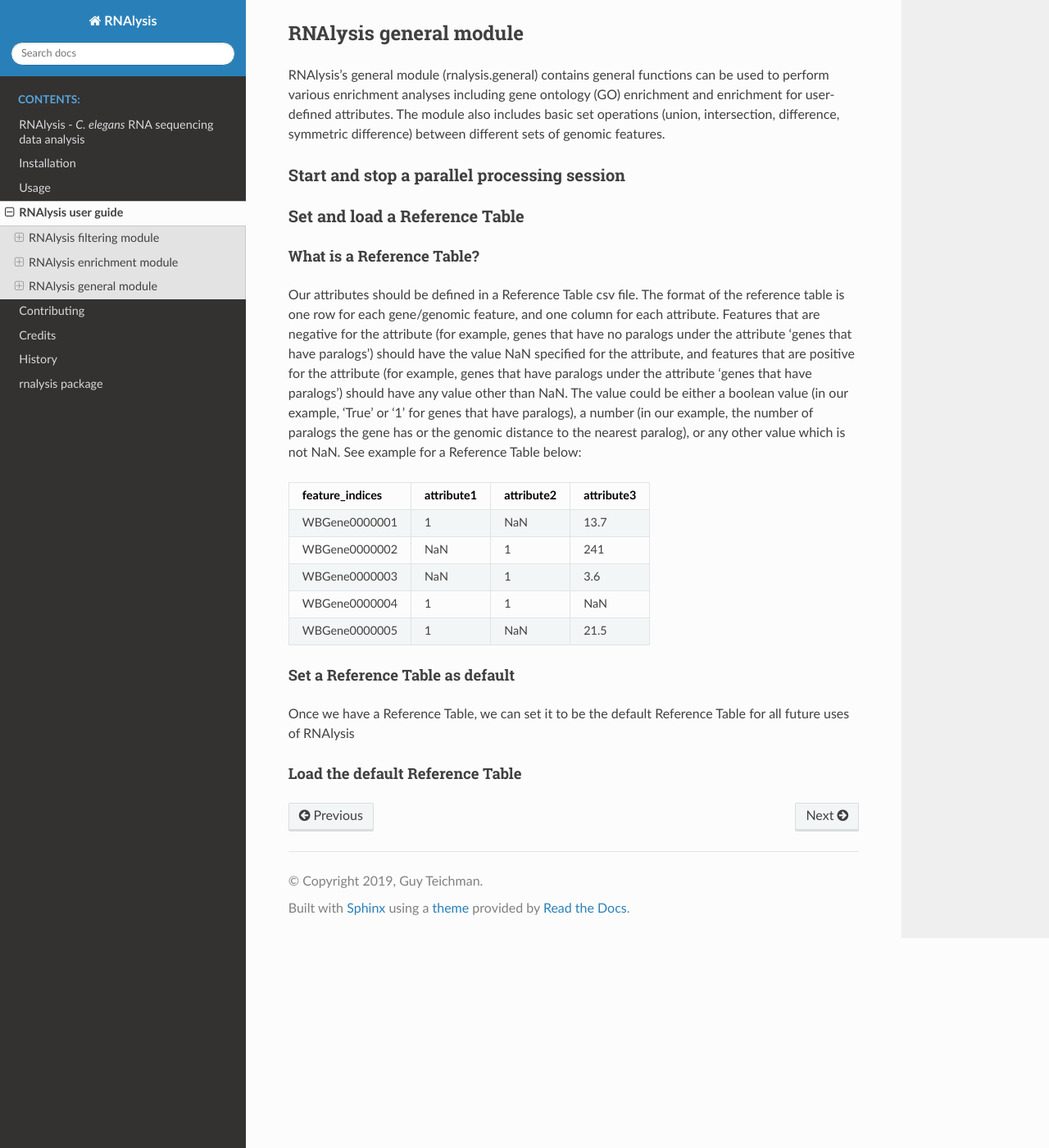
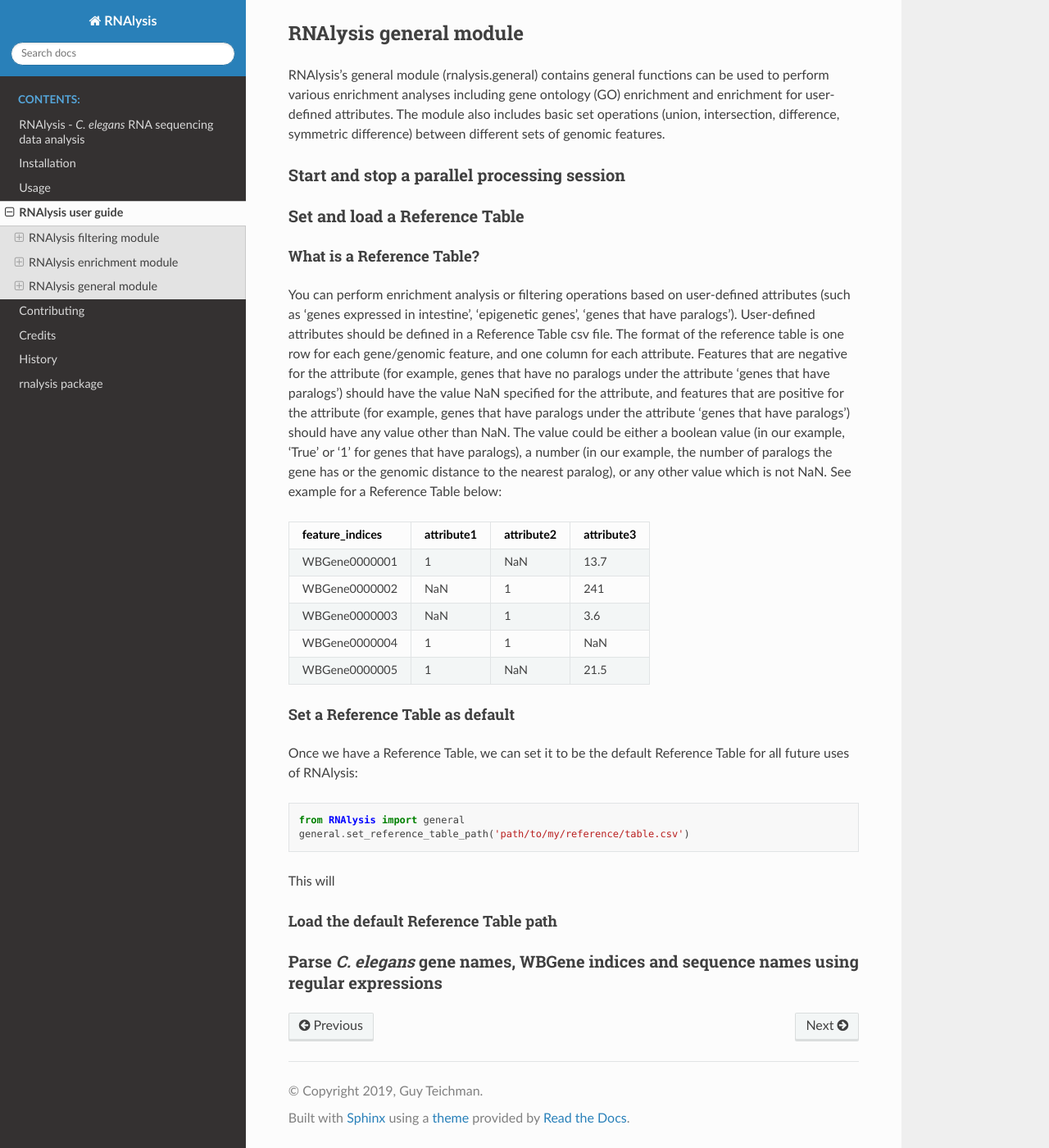
Before and after one commit to GuyTeichman/RNAlysis, a Sphinx documentation site: the page built from docs/source/rnalysis_user_guide.rst, in a window 1280 px wide and 1400 px high, scrolled down 11105 px. Shown: the whole window at 82% size. Built offline with Sphinx 7.4.7 and the Read the Docs theme 2.0.0, drawn with Linux system fonts in a browser that asks for light colours.

Commit message:
updated documentation

```diff
--- a/docs/source/rnalysis_user_guide.rst
+++ b/docs/source/rnalysis_user_guide.rst
@@ -369,7 +369,8 @@
 
 What is a Reference Table?
 ----------------------------
-Our attributes should be defined in a Reference Table csv file. The format of the reference table is one row for each gene/genomic feature, and one column for each attribute. Features that are negative for the attribute (for example, genes that have no paralogs under the attribute 'genes that have paralogs') should have the value NaN specified for the attribute, and features that are positive for the attribute (for example, genes that have paralogs under the attribute 'genes that have paralogs') should have any value other than NaN. The value could be either a boolean value (in our example, 'True' or '1' for genes that have paralogs), a number (in our example, the number of paralogs the gene has or the genomic distance to the nearest paralog), or any other value which is not NaN. See example for a Reference Table below:
+You can perform enrichment analysis or filtering operations based on user-defined attributes (such as 'genes expressed in intestine', 'epigenetic genes', 'genes that have paralogs').
+User-defined attributes should be defined in a Reference Table csv file. The format of the reference table is one row for each gene/genomic feature, and one column for each attribute. Features that are negative for the attribute (for example, genes that have no paralogs under the attribute 'genes that have paralogs') should have the value NaN specified for the attribute, and features that are positive for the attribute (for example, genes that have paralogs under the attribute 'genes that have paralogs') should have any value other than NaN. The value could be either a boolean value (in our example, 'True' or '1' for genes that have paralogs), a number (in our example, the number of paralogs the gene has or the genomic distance to the nearest paralog), or any other value which is not NaN. See example for a Reference Table below:
 
 +----------------+--------------+-------------+-------------+
 | feature_indices| attribute1   | attribute2  | attribute3  |
@@ -388,8 +389,16 @@
 
 Set a Reference Table as default
 ---------------------------------
-Once we have a Reference Table, we can set it to be the default Reference Table for all future uses of RNAlysis
+Once we have a Reference Table, we can set it to be the default Reference Table for all future uses of RNAlysis::
+
+    from RNAlysis import general
+    general.set_reference_table_path('path/to/my/reference/table.csv')
+
+This will
 
 
-Load the default Reference Table
----------------------------------
+Load the default Reference Table path
+--------------------------------------
+
+Parse *C. elegans* gene names, WBGene indices and sequence names using regular expressions
+===========================================================================================
```
